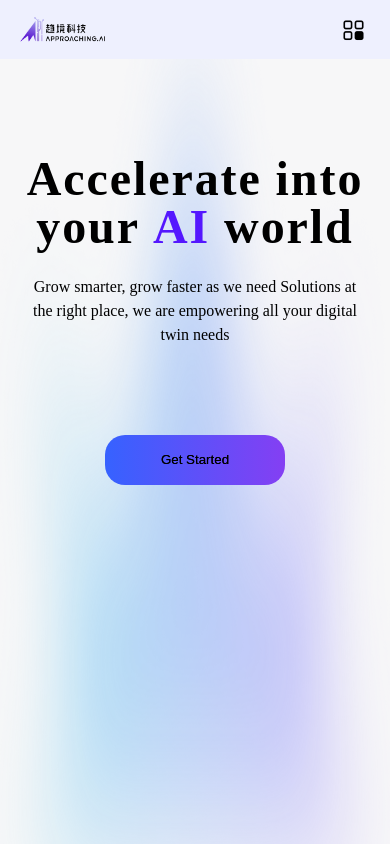
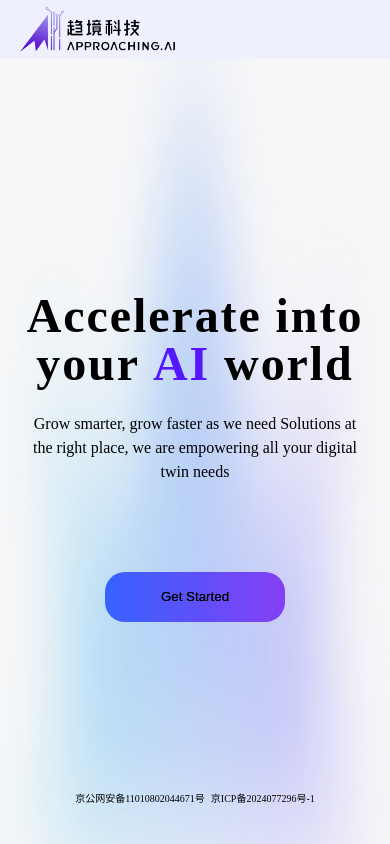
Before and after one commit to pipich0u/approachin-ai-website, a Vue app in the folder website/: page /index/home in a window 390 px wide. Built offline with nearby package versions, Linux system fonts and the light colour scheme.

Commit message:
[add] fix some bug

```diff
--- a/website/src/router/index.ts
+++ b/website/src/router/index.ts
@@ -6,16 +6,16 @@ export const childrenRouter = [
     name: 'home',
     component: () => import('../views/home/index.vue')
   },
-  {
-    path: '/index/community',
-    name: 'community',
-    component: () => import('../views/community/index.vue')
-  },
-  {
-    path: '/index/about',
-    name: '联系我们',
-    component: () => import('../views/about/index.vue')
-  },
+  // {
+  //   path: '/index/community',
+  //   name: 'community',
+  //   component: () => import('../views/community/index.vue')
+  // },
+  // {
+  //   path: '/index/about',
+  //   name: '联系我们',
+  //   component: () => import('../views/about/index.vue')
+  // },
 ]
 const router = createRouter({
   history: createWebHistory(import.meta.env.BASE_URL),
--- a/website/src/views/Index.vue
+++ b/website/src/views/Index.vue
@@ -16,7 +16,7 @@
               {{ item.name }}
             </li>
           </ul>
-          <div class="toggle-box">
+          <!-- <div class="toggle-box">
             <div class="toggle" @click="showmod">
               <i class="icon iconfont icon-gengduo"></i>
             </div>
@@ -35,7 +35,7 @@
                 <i class="icon iconfont icon-zhongyingwenqiehuan-yingwen" v-if="flag"></i>
               </li>
             </ul>
-          </div>
+          </div> -->
           <div class="language" style="margin-left: 10px">
             <i class="icon iconfont icon-en" v-if="!flag" @click="changeLanguage"></i>
             <i class="icon iconfont icon-cn" v-if="flag" @click="changeLanguage"></i>
@@ -213,8 +213,8 @@ onMounted(() => {})
           display: flex;
           align-items: center;
           img {
-            width: 85px;
-            height: 25px;
+            width: 155px;
+            height: 45px;
           }
         }
 
--- a/website/src/views/home/index.vue
+++ b/website/src/views/home/index.vue
@@ -5,9 +5,11 @@
         {{ $t('home.welcome.title') }}<span>AI</span>{{ $t('home.welcome.word') }}
       </div>
       <div class="text fontf">
-        {{ $t('home.text') }}
+        <!-- {{ $t('home.text') }} -->
+        Grow smarter, grow faster as we need Solutions at the right place, we are empowering all your digital twin needs
       </div>
-      <button class="pc" @click="navigatorToCommunity">
+       <!-- @click="navigatorToCommunity" -->
+      <button class="pc">
         <span class="span-mother">
           <span>G</span>
           <span>e</span>
@@ -36,6 +38,7 @@
         </span>
       </button>
     </div>
+    <FooterVue />
   </div>
 </template>
 
@@ -43,6 +46,7 @@
 import { useRouter } from 'vue-router'
 import { ref, onMounted } from 'vue'
 import { useI18n } from 'vue-i18n'
+import FooterVue from '../../components/footer/index.vue'
 const { t } = useI18n()
 const router = useRouter()
 
@@ -63,11 +67,11 @@ onMounted(() => {})
 @media only screen and (min-width: 767px) {
   .start {
     width: 100%;
-    height: 100%;
+    height: 90vh;
     display: flex;
     flex-direction: column;
     align-items: center;
-
+    justify-content: space-between;
     .main {
       margin-top: 14.6875rem;
       width: 100%;
@@ -242,11 +246,11 @@ onMounted(() => {})
 @media only screen and (min-width: 320px) and (max-width: 767px) {
   .start {
     width: 100%;
-    height: 100%;
+    height: 90vh;
     display: flex;
     flex-direction: column;
     align-items: center;
-    justify-content: center;
+    justify-content: space-between;
     .main {
       margin-top: 6rem;
       padding: 0 5%;
```
